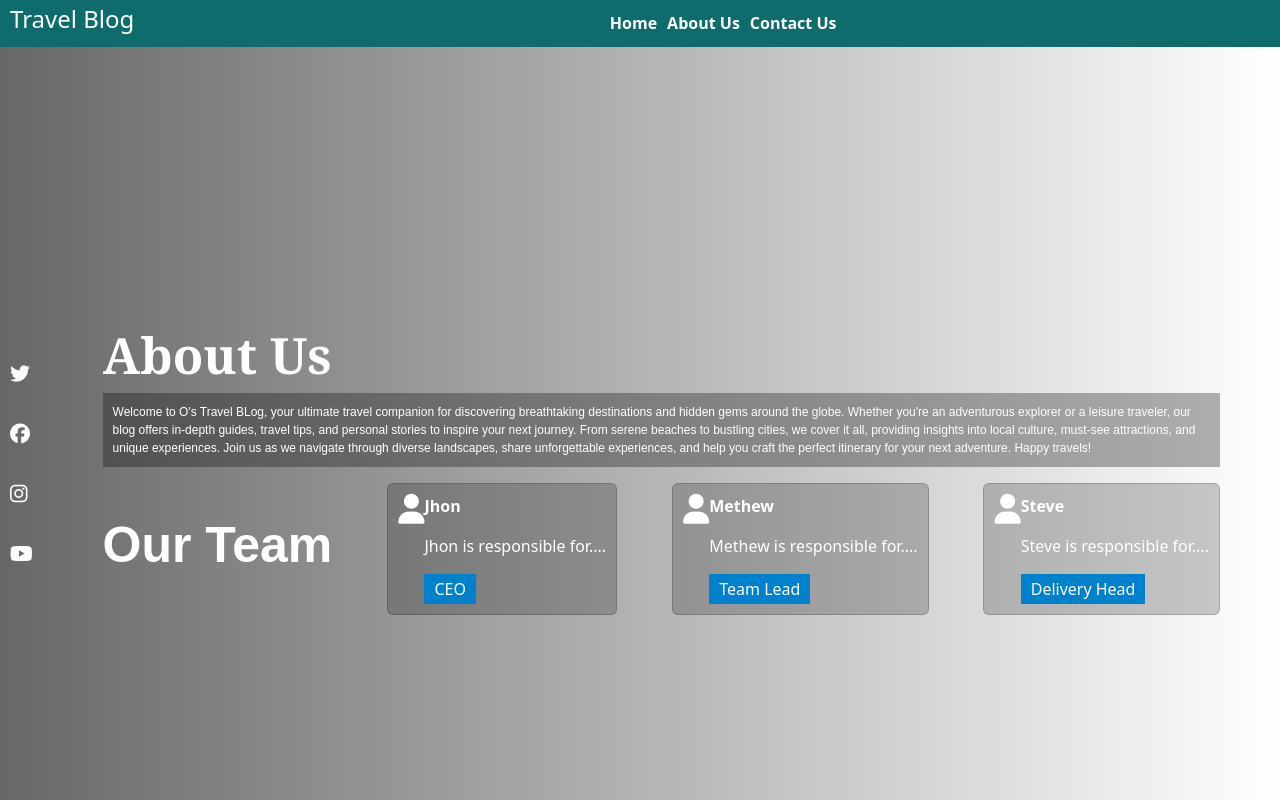
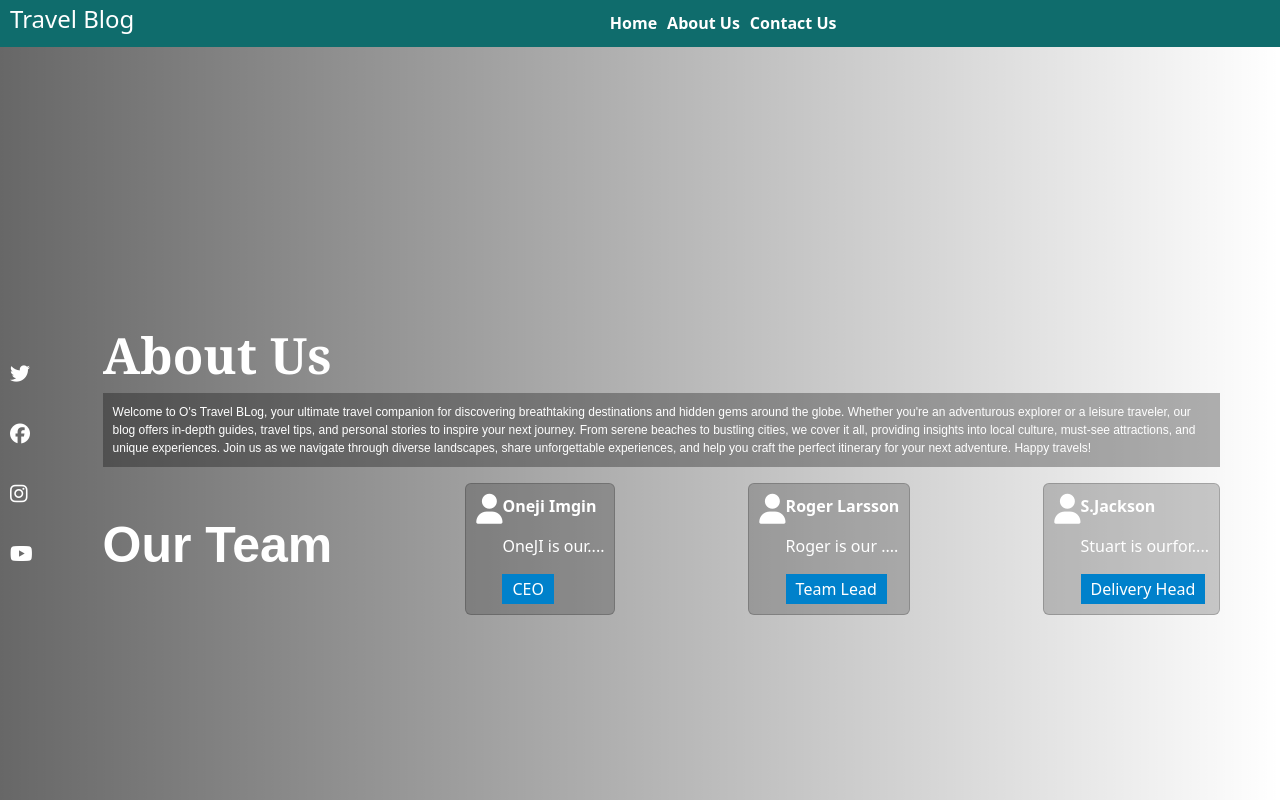
Before and after one commit to omsinj/Travel_Recommendation, a plain HTML site: page about-us.html in a window 1280 px wide. Shown: the top 800 px of the page. Drawn offline with nearby package versions, Linux system fonts and the light colour scheme.

Commit message:
Update about-us.html

```diff
--- a/about-us.html
+++ b/about-us.html
@@ -61,8 +61,8 @@
                 <div class="card">
                     <i class="fa-solid fa-user"></i>
                     <div id="card-Inner">
-                        <p><strong>Jhon</strong></p>
-                        <p>Jhon is responsible for....</p>
+                        <p><strong>Oneji Imgin</strong></p>
+                        <p>OneJI is our....</p>
                         <button>CEO</button>
                     </div>
                 </div>
@@ -70,8 +70,8 @@
                 <div class="card">
                     <i class="fa-solid fa-user"></i>
                     <div id="card-Inner">
-                        <p><strong>Methew</strong></p>
-                        <p>Methew is responsible for....</p>
+                        <p><strong>Roger Larsson</strong></p>
+                        <p>Roger is our ....</p>
                         <button>Team Lead</button>
                     </div>
                 </div>
@@ -79,8 +79,8 @@
                 <div class="card">
                     <i class="fa-solid fa-user"></i>
                     <div id="card-Inner">
-                        <p><strong>Steve</strong></p>
-                        <p>Steve is responsible for....</p>
+                        <p><strong>S.Jackson</strong></p>
+                        <p>Stuart is ourfor....</p>
                         <button>Delivery Head</button>
                     </div>
                 </div>
```
